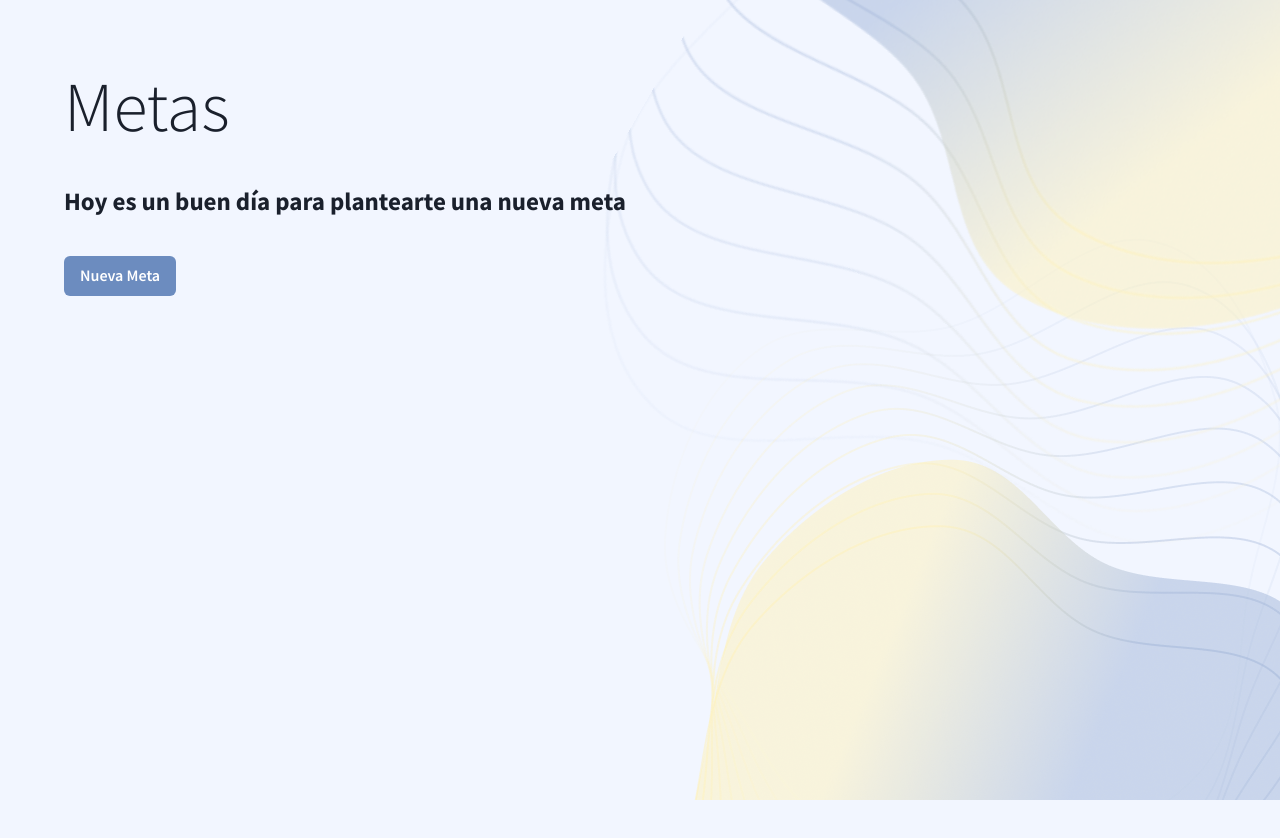
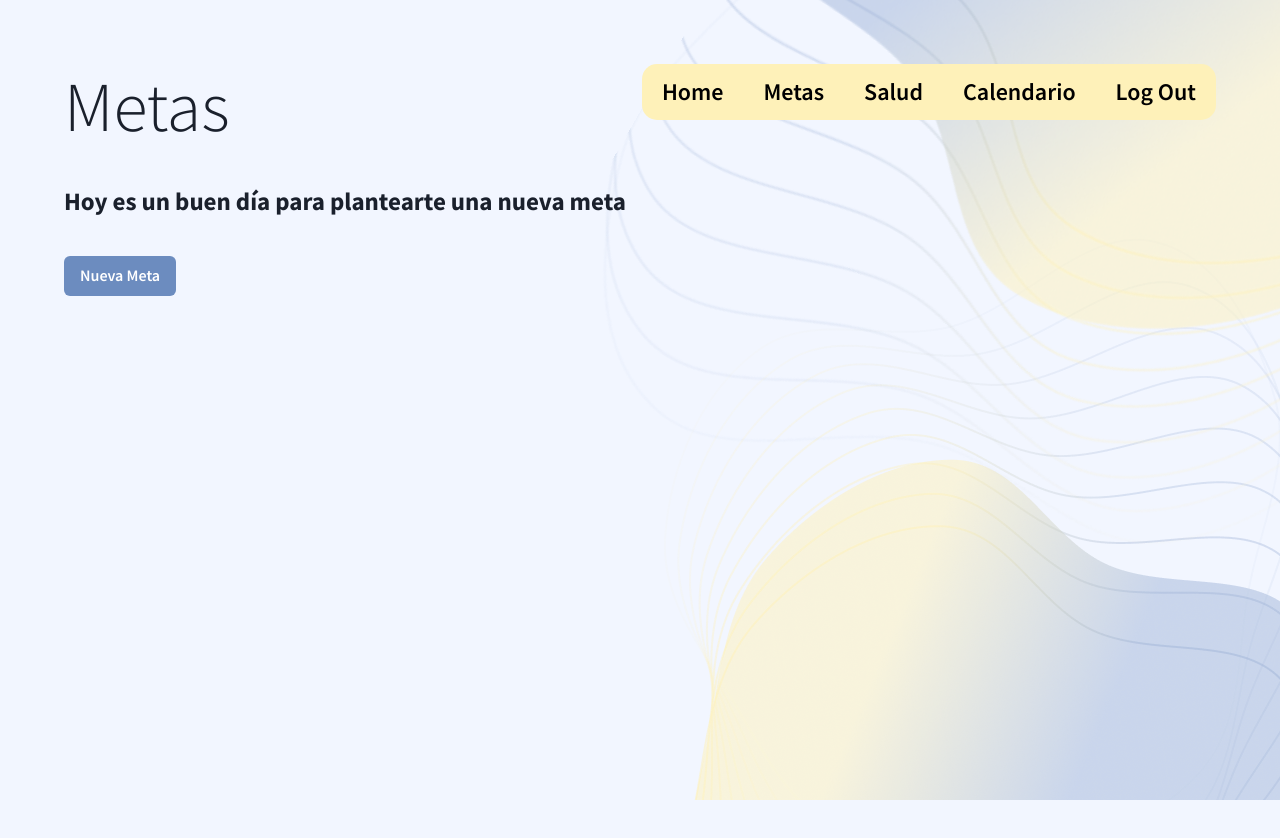
Before and after one commit to andreadelou/Proyecto-_IS, a React (Create React App) app: page /goals in a window 1280 px wide. Shown: the top 838 px of the page. Built offline with nearby package versions, Linux system fonts and the light colour scheme.

Commit message:
Implemented navbar on Calendar and Goals

```diff
--- a/src/pages/Calendar.js
+++ b/src/pages/Calendar.js
@@ -12,7 +12,7 @@ function Calendario() {
   return (
     <div className='calendar'>
       <header className="header">
-        <Header title="Calendario" subtitle="Organiza tu tiempo"></Header>
+        <Header title="Calendario" subtitle="Organiza tu tiempo" Bandera={true}></Header>
         <Image
           position={"absolute"}
           right="0"
--- a/src/pages/Goals.jsx
+++ b/src/pages/Goals.jsx
@@ -86,6 +86,7 @@ function Goals() {
           <Header
             title="Metas"
             subtitle="Hoy es un buen día para plantearte una nueva meta"
+            Bandera={true}
           ></Header>
           <img className="uno" src={blob2} alt="uno" />
           <img className="dos" src={blob2} alt="dos" />
```
